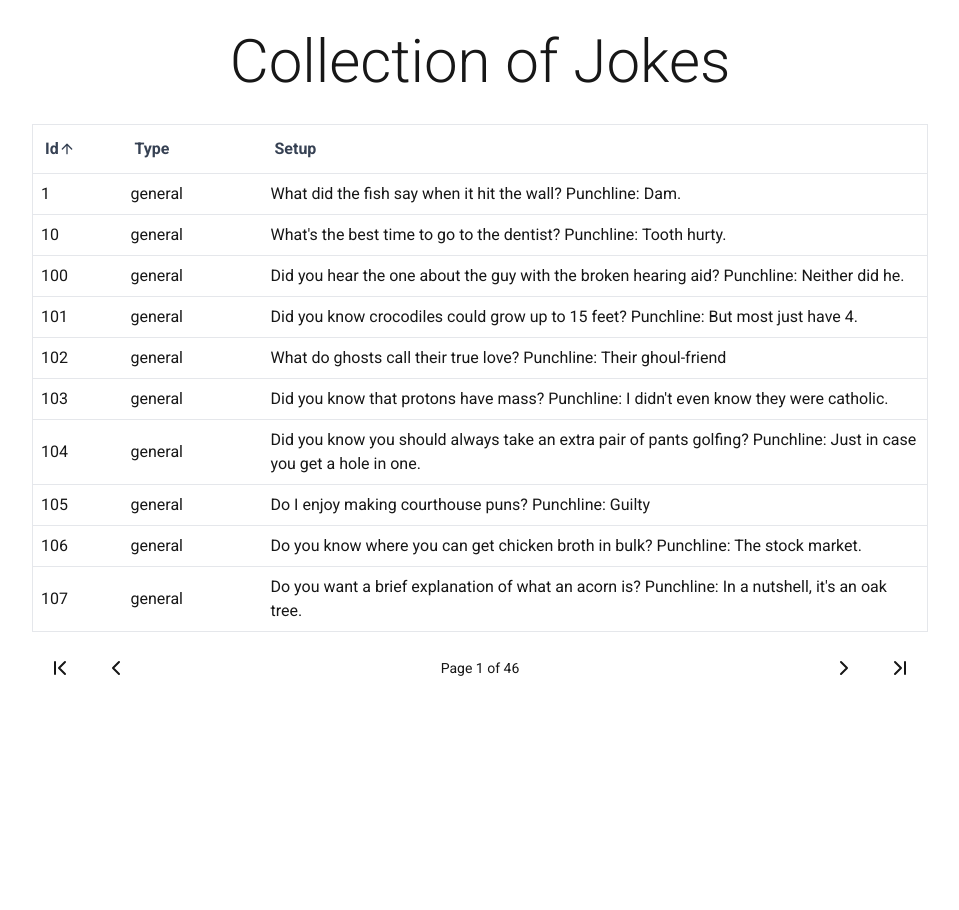
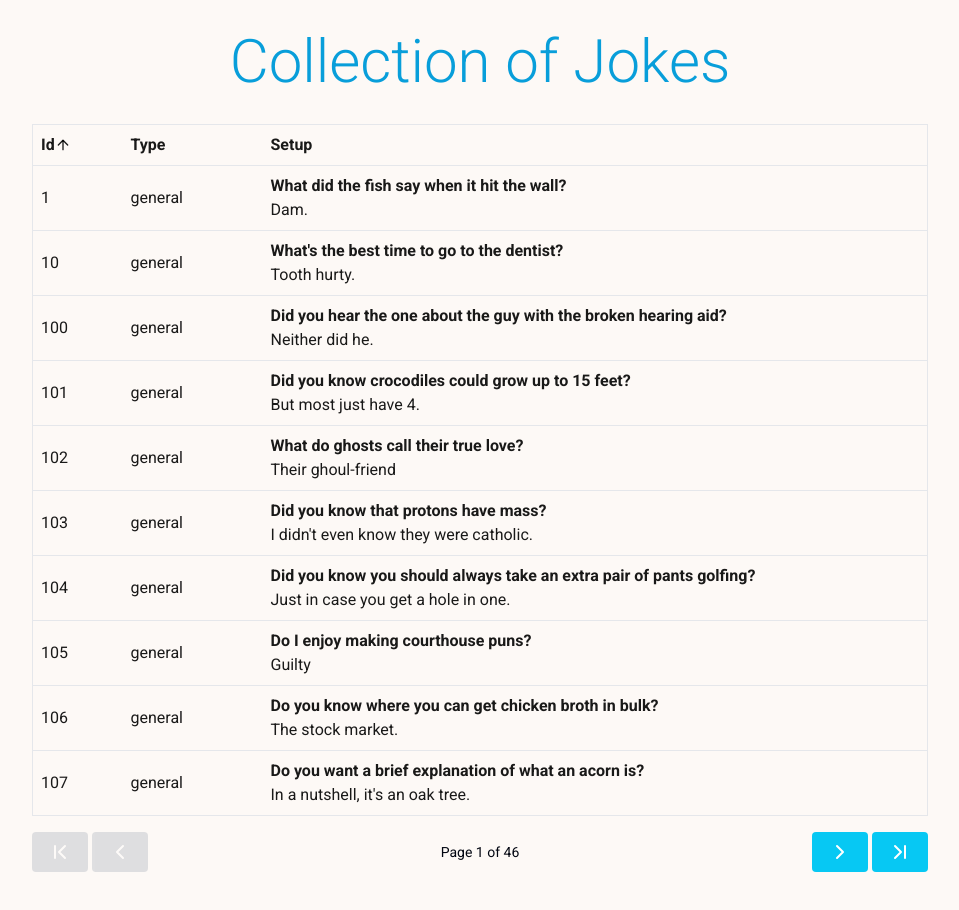
Before and after one commit to amiraveliz/collection-of-jokes, a Next.js app: page / in a window 1280 px wide. Shown: the top 910 px of the page, without its empty margins (160-1119 px from the left). Before the commit the page ends 800 px from the top, so only its background shows below. Built offline with nearby package versions, Linux system fonts and the light colour scheme.

Commit message:
applying custom theme to table

```diff
--- a/src/app/globals.css
+++ b/src/app/globals.css
@@ -1,11 +1,30 @@
 @import "tailwindcss";
 
 @theme {
-    --color-mint-500: oklch(0.72 0.11 178);
-    --color-primary: oklch(0.82 0.1368 79.92);
-    --color-primary-light: oklch(0.93 0.0656 98.05);
-    --color-secondary: oklch(0.83 0.1326 206.56);
-    --color-tertiary: oklch(0.68 0.1768 22.99);
+    --color-primary-400: oklch(0.27 0.0612 241.56);
+    --color-primary-300: oklch(0.66 0.1385 234.89);
+    --color-primary-200: oklch(0.48 0.0992 234.1);
+    --color-primary-100: oklch(0.77 0.1403 220.91);
+    --color-secondary: oklch(0.92 0.0292 64.12);
+}
+
+@layer components {
+    .btn-primary {
+        background-color: var(--color-primary-100);
+        font-weight: bold;
+        border-radius: 0.25rem;
+        color: white;
+        padding-block: calc(var(--spacing) * 2);
+        padding-inline: calc(var(--spacing) * 4);
+    }
+    .btn-primary:hover {
+        background-color: var(--color-primary-100);
+        opacity: 0.9;
+    }
+    .btn-primary:disabled {
+        background-color: var(--color-gray-400);
+        opacity: 0.3;
+    }
 }
 
 :root {
--- a/src/app/page.js
+++ b/src/app/page.js
@@ -2,8 +2,8 @@ import Table from "@/components/Table/Table";
 
 export default async function Home() {
     return (
-        <div className="p-8 flex justify-start flex-col items-center min-h-screen">
-            <h1 className="text-6xl font-light text-center mb-4">
+        <div className="p-8 flex justify-start flex-col items-center min-h-screen bg-secondary/20">
+            <h1 className="text-6xl font-light text-center mb-4 text-primary-300">
                 Collection of Jokes
             </h1>
             <Table />
--- a/src/components/Table/Pagination.js
+++ b/src/components/Table/Pagination.js
@@ -10,36 +10,37 @@ export default function Pagination() {
     const { totalPages, page, setPage } = useJokeStore();
 
     return (
-        <div className="flex items-center mt-4 text-sm">
+        <div className="flex gap-1 items-center mt-4 text-sm text-white">
             <button
                 onClick={() => setPage(1)}
                 disabled={page === 1}
-                className="hover:bg-gray-400/30 font-bold py-2 px-4 rounded"
+                className="btn-primary"
             >
                 <ChevronFirst />
             </button>
             <button
                 onClick={() => setPage(page - 1)}
                 disabled={page === 1}
-                className="hover:bg-gray-400/30 font-bold py-2 px-4 rounded"
+                className="btn-primary"
             >
                 <ChevronLeft />
             </button>
 
-            <span className="grow text-center">
+            <span className="grow text-center text-gray-950">
                 Page {page} of {totalPages}
             </span>
+
             <button
                 onClick={() => setPage(page + 1)}
                 disabled={page === totalPages}
-                className="hover:bg-gray-400/30 font-bold py-2 px-4 rounded"
+                className="btn-primary"
             >
                 <ChevronRight />
             </button>
             <button
                 onClick={() => setPage(totalPages)}
                 disabled={page === totalPages}
-                className="hover:bg-gray-400/30 font-bold py-2 px-4 rounded"
+                className="btn-primary"
             >
                 <ChevronLast />
             </button>
--- a/src/components/Table/Table.js
+++ b/src/components/Table/Table.js
@@ -20,9 +20,9 @@ export default function Table() {
     if (jokes.length === 0) return <div className="p-8">Loading...</div>;
 
     return (
-        <div className="w-full max-w-4xl mx-auto py-4">
+        <div className="w-full max-w-4xl mx-auto py-4 text-black/90">
             <table className="w-[inherit] border border-gray-200">
-                <thead className=" text-gray-700 hidden md:table-header-group">
+                <thead className=" hidden md:table-header-group">
                     <tr>
                         {[
                             { key: "id", label: "Id", width: "90px" },
@@ -34,7 +34,7 @@ export default function Table() {
                                 onClick={() => handleSort(col.key)}
                                 scope="col"
                                 style={{ width: col.width }}
-                                className="p-3 cursor-pointer select-none border-b border-gray-200"
+                                className="p-2 cursor-pointer border-b border-gray-200"
                                 aria-sort={
                                     sort.field === col.key
                                         ? sort.direction === "asc"
@@ -62,14 +62,17 @@ export default function Table() {
                             key={row.id}
                             className="flex flex-col md:table-row border-b border-gray-200"
                         >
-                            <td className="p-3 md:p-2 relative md:table-cell">
+                            <td className="p-2 relative md:table-cell">
                                 {row.id}
                             </td>
-                            <td className="p-3 md:p-2 relative md:table-cell">
+                            <td className="p-2 relative md:table-cell">
                                 {row.type}
                             </td>
-                            <td className="p-3 md:p-2 relative md:table-cell">
-                                {row.setup} Punchline: {row.punchline}
+                            <td className="p-2 relative md:table-cell">
+                                <span className="font-bold block">
+                                    {row.setup}
+                                </span>{" "}
+                                {row.punchline}
                             </td>
                         </tr>
                     ))}
```
